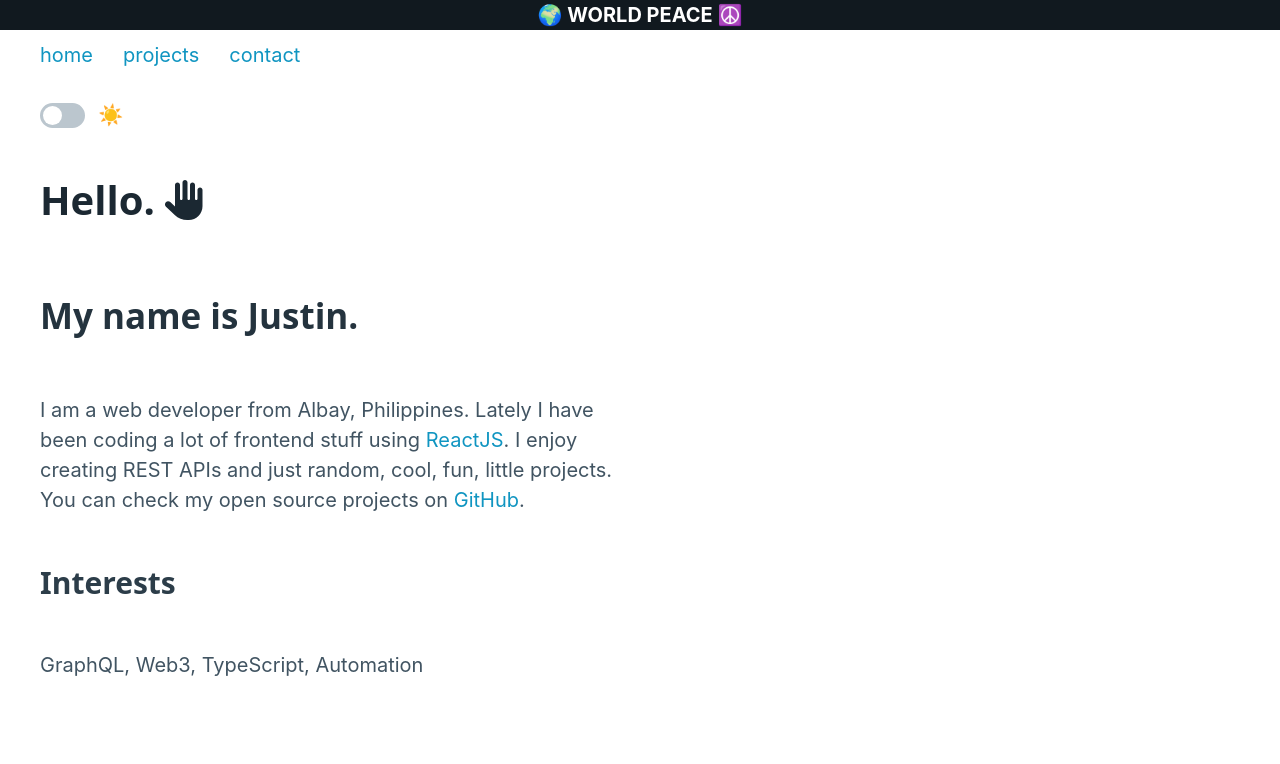
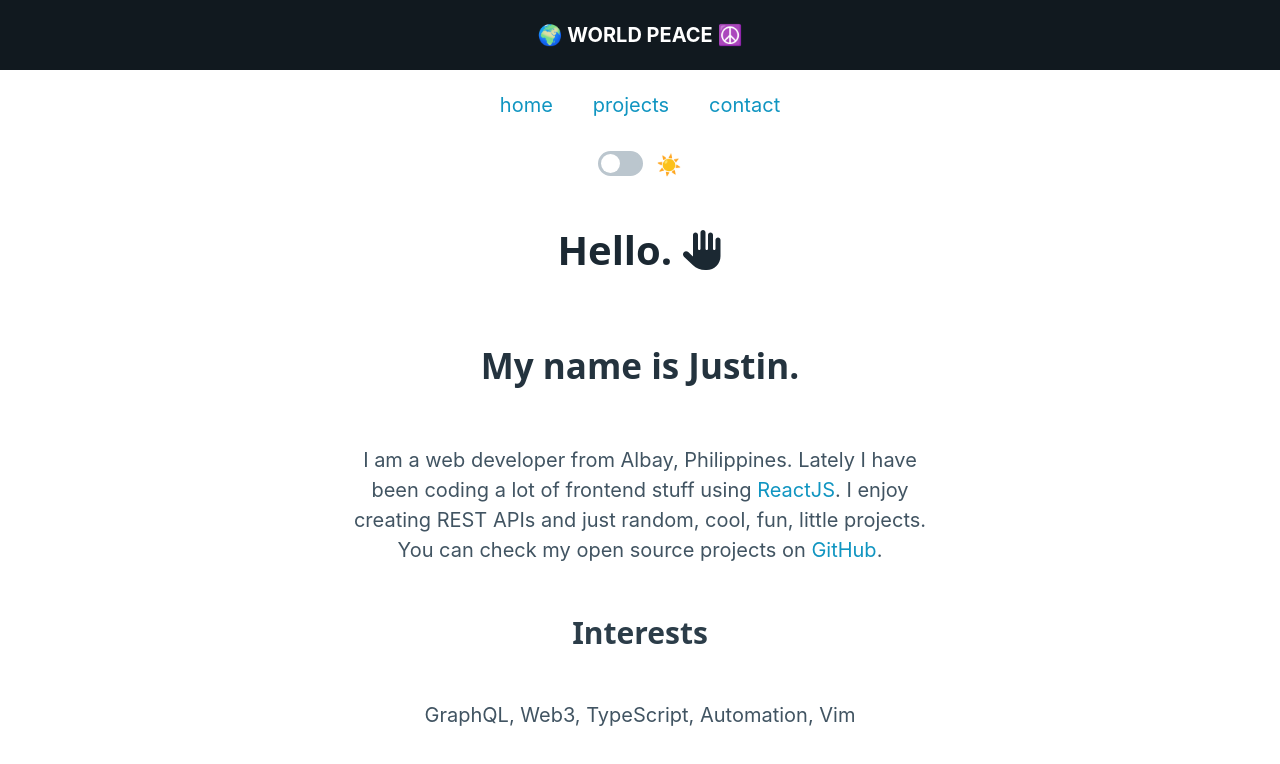
Before and after one commit to justinbalaguer/justinbalaguer.dev, a React (Vite) app: page / in a window 1280 px wide. Shown: the top 764 px of the page. Built offline with nearby package versions, Linux system fonts and the light colour scheme; no server answers.

Commit message:
✏️ update: centered all text

```diff
--- a/src/App.jsx
+++ b/src/App.jsx
@@ -57,11 +57,13 @@ const App = () => {
       <Announcement />
       <Navigation />
       <br />
-      <input type="checkbox" id="switch" name="switch" role="switch" onChange={() =>
-        document.querySelector("html").getAttribute("data-theme") === 'light' ?
-        (document.querySelector("html").setAttribute("data-theme", "dark"), setThemeIcon('🌙')) :
-        (document.querySelector("html").setAttribute("data-theme", "light"), setThemeIcon('☀️'))
-      } />&nbsp;{themeIcon}
+      <div className="theme">
+        <input type="checkbox" id="switch" name="switch" role="switch"  onChange={() =>
+          document.querySelector("html").getAttribute("data-theme") === 'light' ?
+          (document.querySelector("html").setAttribute("data-theme", "dark"), setThemeIcon('🌙')) :
+          (document.querySelector("html").setAttribute("data-theme", "light"), setThemeIcon('☀️'))
+        } />&nbsp;{themeIcon}
+        </div>
       <Routes>
         <Route exact path='/' element={<Home />}></Route>
         <Route exact path='/projects' element={<Projects repos={repos} />}></Route>
--- a/src/App.scss
+++ b/src/App.scss
@@ -1,10 +1,18 @@
 .App {
-  padding: 2em;
+  text-align: center;
+
+  .theme {
+    display: flex;
+    justify-content: center;
+    align-items: center;
+  }
 
   .content {
     width: 100%;
+    padding: 2em;
     display: flex;
-    justify-content: left;
     padding-top: 2em;
+    justify-content: center;
+    align-items: center;
   }
 }
--- a/src/components/Announcement/style.scss
+++ b/src/components/Announcement/style.scss
@@ -1,5 +1,4 @@
 #announcement {
-  position: absolute;
   width: 100%;
   top: 0;
   left: 0;
@@ -7,4 +6,5 @@
   background: #11191F;
   color: white;
   font-weight: bold;
+  padding: 1em;
 }
--- a/src/components/Navigation/Nav.scss
+++ b/src/components/Navigation/Nav.scss
@@ -1,7 +1,5 @@
 nav {
-  justify-content: left !important;
-
-  a {
-    margin-right: 1em !important;
-  }
+  justify-content: center !important;
+  gap: 2em;
+  margin-top: 1em;
 }
--- a/src/routes/Home/index.jsx
+++ b/src/routes/Home/index.jsx
@@ -13,7 +13,7 @@ const Home = () => {
           I enjoy creating REST APIs and just random, cool, fun, little projects.
           You can check my open source projects on <a href='https://github.com/justinbalaguer' target='_blank' rel='noreferrer noopener'>GitHub</a>.</p>
         <h3>Interests</h3>
-        <p>GraphQL, Web3, TypeScript, Automation</p>
+        <p>GraphQL, Web3, TypeScript, Automation, Vim</p>
       </div>
     </div>
   )
```
